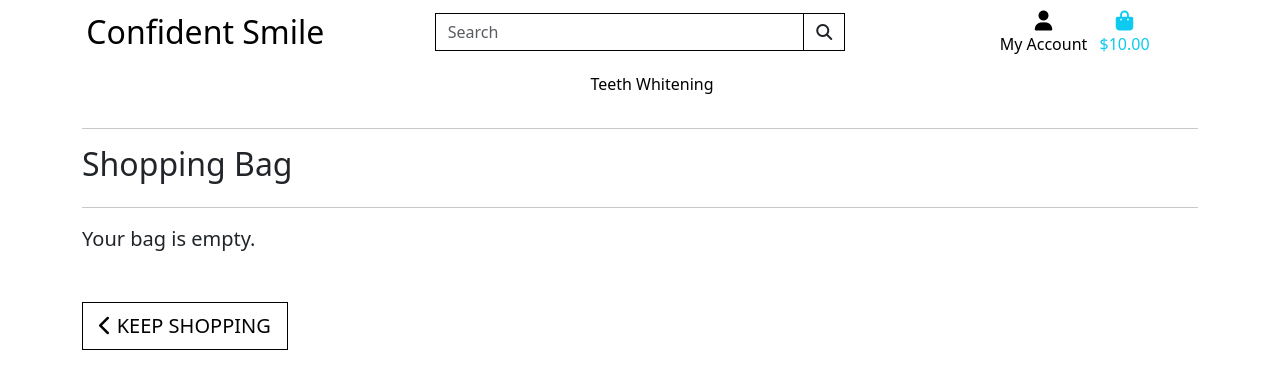
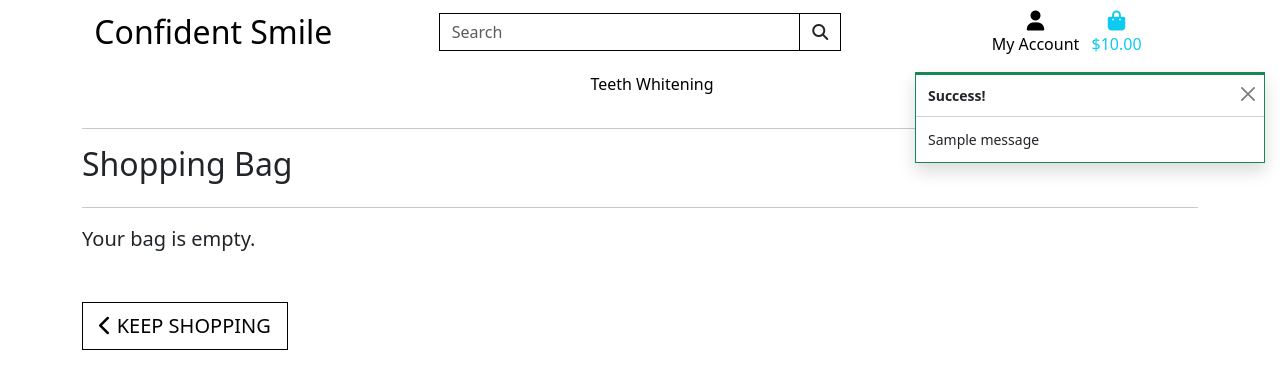
Before and after one commit to assofiejakobsson/confident-smile, a Django app: page /bag/ in a window 1280 px wide. Shown: the top 389 px of the page. Run offline with Django 3.2, Linux system fonts and the light colour scheme; tables that the repository leaves empty hold one stand-in row (values such as "Sample post"); one stand-in notice (Sample message) is shown; some libraries are stand-ins or nearby versions.

Commit message:
Added confirm message in the shopping bag.

```diff
--- a/bag/views.py
+++ b/bag/views.py
@@ -1,6 +1,6 @@
-from django.shortcuts import render, redirect
-from django.http import HttpResponse
-from django.urls import reverse
+from django.shortcuts import render, redirect, reverse, HttpResponse
+from django.contrib import messages
+from products.models import Product
 
 # Create your views here.
 
@@ -11,6 +11,7 @@ def view_bag(request):
 
 def add_to_bag(request, item_id):
 
+    product = Product.objects.get(pk=item_id)
     quantity = int(request.POST.get('quantity'))
     redirect_url = request.POST.get('redirect_url')
     bag = request.session.get('bag', {})
@@ -19,6 +20,7 @@ def add_to_bag(request, item_id):
         bag[item_id] += quantity
     else:
         bag[item_id] = quantity
+        messages.success(request, f'Added {product.name} to your bag')
 
     request.session['bag'] = bag
     return redirect(redirect_url)
--- a/confident_smile/settings.py
+++ b/confident_smile/settings.py
@@ -84,6 +84,9 @@ TEMPLATES = [
         },
     },
 ]
+
+
+MESSAGE_STORAGE = 'django.contrib.messages.storage.session.SessionStorage'
 
 
 AUTHENTICATION_BACKENDS = [
--- a/static/css/style.css
+++ b/static/css/style.css
@@ -3,7 +3,9 @@
     background: url('{% static "images/homepage_background.jpg" %}') no-repeat center center fixed;
 } */
 
-
+/* body {
+    background-color: aqua;
+} */
 
 /*
 #image-background-home {
@@ -29,6 +31,20 @@
     color: white !important;
 }
 
+.message-container {
+    position: fixed;
+    top: 72px;
+    right: 15px;
+    z-index: 99999999999;
+}
+
+.custom-toast {
+    overflow: visible;
+}
+
+.toast-capper {
+    height: 2px;
+}
 
 
 .btt-button {
--- a/templates/base.html
+++ b/templates/base.html
@@ -52,7 +52,7 @@
 </head>
 <body>
   <!-- <header class="container-fluid fixed-top"> -->
-    <header class="container-fluid "></header>
+    <header class="container-fluid ">
     <div id="topnav" class="row bg-white pt-lg-2 d-none d-lg-flex">
       <div class="col-12 col-lg-4 my-auto py-1 py-lg-0 text-center text-lg-left">
         <a href="{% url 'home:home' %}" class="nav-link main-logo-link">
@@ -123,10 +123,34 @@
     </div>
   </header>
 
+
+  {% if messages %}
+  <div class="message-container">
+      {% for message in messages %}
+          {% with message.level as level %}
+              {% if level == 40 %}
+                  {% include 'includes/toasts/toast_error.html' %}
+              {% elif level == 30 %}
+                  {% include 'includes/toasts/toast_warning.html' %}
+              {% elif level == 25 %}
+                  {% include 'includes/toasts/toast_success.html' %}
+              {% else %}
+                  {% include 'includes/toasts/toast_info.html' %}
+              {% endif %}
+          {% endwith %}
+      {% endfor %}
+  </div>
+{% endif %}
+
   {% block content %}
   {% endblock %}
 
   {% block postloadjs %}
+  <script type="text/javascript">
+    $(document).ready(function() {
+        $('.toast').toast('show');
+    });
+  </script>
   {% endblock %}
 </body>
 </html>
--- /dev/null
+++ b/templates/includes/toasts/toast_success.html
@@ -0,0 +1,11 @@
+<div class="toast custom-toast rounded-0 border border-success" data-bs-autohide="false">
+    <div class="arrow-up arrow-success"></div>
+    <div class="w-100 toast-capper bg-success"></div>
+    <div class="toast-header bg-white text-dark">
+        <strong class="me-auto">Success!</strong>
+        <button type="button" class="btn-close ml-2 mb-1 text-dark" data-bs-dismiss="toast" aria-label="Close"></button>
+    </div>
+    <div class="toast-body bg-white">
+        {{ message }}
+    </div>
+</div>
```
Also changed, not shown: templates/includes/toasts/toast_error.html (added, +11 -0 lines), templates/includes/toasts/toast_info.html (added, +11 -0 lines), templates/includes/toasts/toast_warning.html (added, +11 -0 lines).
